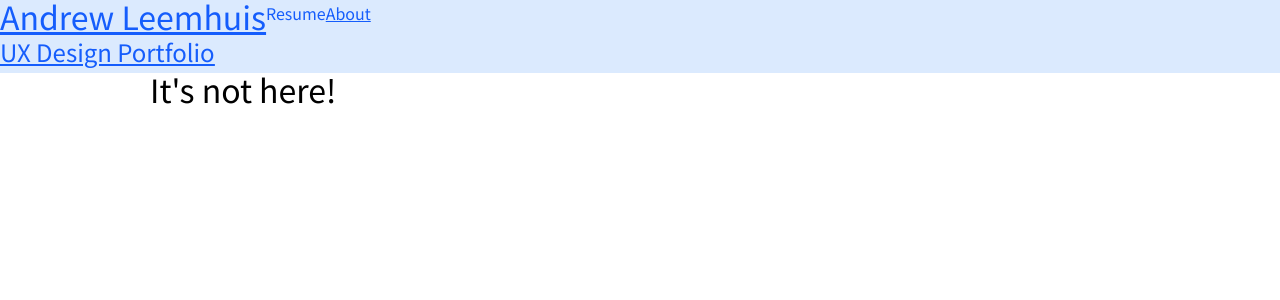
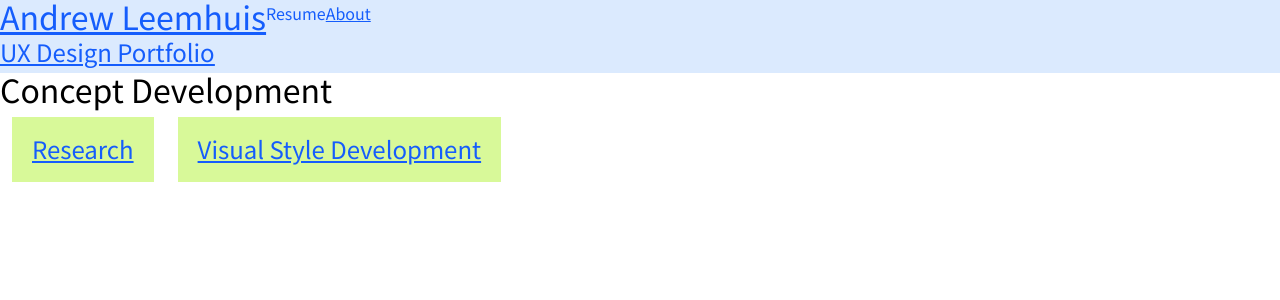
Before and after one commit to tanukilandslide/andrew-leemhuis-portfolio, a Vue app: page /linkshme-website/concept-development in a window 1280 px wide. Shown: the top 300 px of the page. Built offline with nearby package versions, Linux system fonts and the light colour scheme; what vue3-lottie would draw is missing.

Commit message:
Added nested routes to the Links HME page

```diff
--- /dev/null
+++ b/src/pages/linkshme-website/LinksConceptDevelopment.vue
@@ -0,0 +1,19 @@
+<template>
+  <h1>Concept Development</h1>
+
+  <Button>
+    <RouterLink to="/linkshme-website/research">
+      <h2>Research</h2>
+    </RouterLink>
+  </Button>
+
+  <Button>
+    <RouterLink to="/linkshme-website/visual-style-development">
+      <h2>Visual Style Development</h2>
+    </RouterLink>
+  </Button>
+</template>
+
+<script setup>
+import Button from '@/components/Button.vue'
+</script>
--- a/src/pages/linkshme-website/LinksHMEWebsite.vue
+++ b/src/pages/linkshme-website/LinksHMEWebsite.vue
@@ -1,5 +1,36 @@
 <template>
   <main class="max-w-[980px]">
-    <h1>Links HME Website</h1>
+    <Box>
+      <h1 class="h1-inline">Links HME Marketing Website</h1>
+
+      <h2 class="h2-inline">(Links HME)</h2>
+
+      <h2>
+        Role: Lead UX Designer assigned with designing Links HME&apos;s customer facing website
+      </h2>
+
+      <p>
+        A home medical equipment startup, Links HME, had been designing enterprise software to
+        facilitate monthly medical supply delivery, billing, and inventory, but lacked a web
+        presence. My first task as their lead UX Designer was to create a website that catered to
+        their key audience.
+      </p>
+    </Box>
   </main>
+
+  <Button>
+    <RouterLink to="/">
+      <h2>Home</h2>
+    </RouterLink>
+  </Button>
+  <Button>
+    <RouterLink to="/linkshme-website/research">
+      <h2>Research</h2>
+    </RouterLink>
+  </Button>
 </template>
+
+<script setup>
+import Box from '@/components/Box.vue'
+import Button from '@/components/Button.vue'
+</script>
--- /dev/null
+++ b/src/pages/linkshme-website/LinksResearch.vue
@@ -0,0 +1,19 @@
+<template>
+  <h1>Research</h1>
+
+  <Button>
+    <RouterLink to="/linkshme-website">
+      <h2>Overview</h2>
+    </RouterLink>
+  </Button>
+
+  <Button>
+    <RouterLink to="/linkshme-website/concept-development">
+      <h2>Concept Development</h2>
+    </RouterLink>
+  </Button>
+</template>
+
+<script setup>
+import Button from '@/components/Button.vue'
+</script>
--- /dev/null
+++ b/src/pages/linkshme-website/LinksVisualStyleDevelopment.vue
@@ -0,0 +1,19 @@
+<template>
+  <h1>Visual Style Development</h1>
+
+  <Button>
+    <RouterLink to="/linkshme-website/concept-development">
+      <h2>Concept Development</h2>
+    </RouterLink>
+  </Button>
+
+  <Button>
+    <RouterLink to="/">
+      <h2>Home</h2>
+    </RouterLink>
+  </Button>
+</template>
+
+<script setup>
+import Button from '@/components/Button.vue'
+</script>
```
Also changed, not shown: src/router.js (+11 -1 lines).
